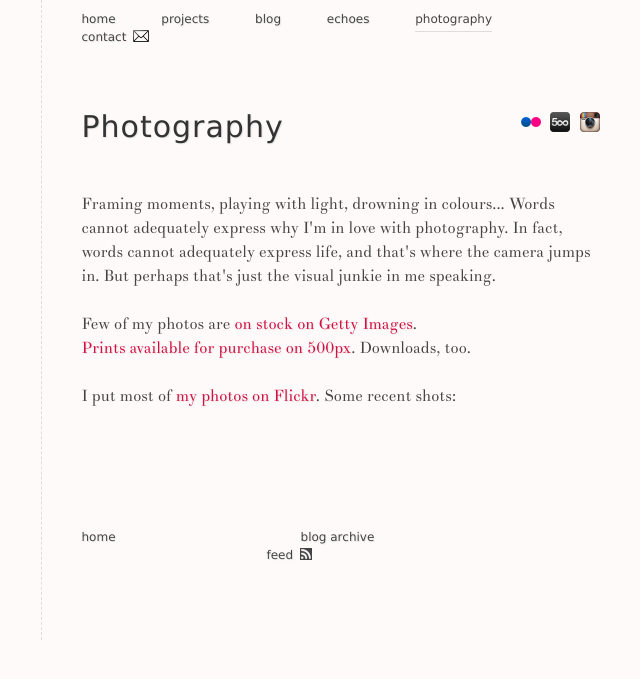
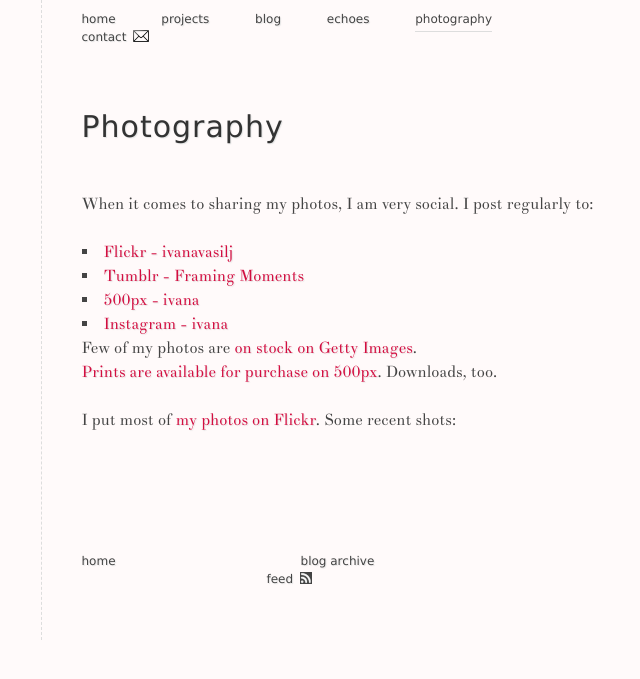
Before and after one commit to ivana/ivana.github.com, a Jekyll site: the page built from photography.html, in a window 1280 px wide. Shown: the top 679 px of the page, without its empty margins (320-960 px from the left). Built offline with Jekyll 4.4.1, drawn with Linux system fonts in a browser that asks for light colours; nearby versions of some CDN libraries; Markdown is read by kramdown in place of the engine named in the settings.

Commit message:
photography: simple list instead of social icons

```diff
--- a/css/style.css
+++ b/css/style.css
@@ -171,9 +171,7 @@
 
 /* photography */
 .photography > h1 { float:left }
-.photography ol { padding-top:8px; text-align: right; }
-.photography ol img { width: 20px; }
-.photography li { display:inline; margin-left:6px }
+.photography ol { list-style-type: square; }
 .photography p { clear:both; }
 
 .photography article { margin-top:50px; }
@@ -183,8 +181,8 @@
 }
 
 /* abstractions */
-.top, .vcard li a, .tags small, .photography ol, footer { font-size:12px }
-pre code, .annotated ol a, .tags, .gist { font-size:14px }
+.top, .vcard li a, .tags small, footer { font-size:12px }
+pre code, .annotated ol a, .tags { font-size:14px }
 h1, a, .tags li { text-shadow: 1px 1px 1px #e4e4e4; }
 
 /* post specific */
--- a/photography.html
+++ b/photography.html
@@ -5,19 +5,19 @@
 ---
 <section id="photography" class="photography">
   <h1>Photography</h1>
+
+  <p>When it comes to sharing my photos, I am very social. I post regularly to:</p>
   <ol>
-    <li><a href="http://www.flickr.com/photos/ivanavasilj/" rel="me" title="Flickr"><img src="/img/icons/flickr.png" alt=""></a></li>
-    <li><a href="http://500px.com/ivana" rel="me" title="500px"><img src="/img/icons/500px.png" alt=""></a></li>
-    <li><a href="http://instagram.heroku.com/users/ivana" rel="me" title="Instagram"><img src="/img/icons/instagram.png" alt=""></a></li>
+    <li><a href="http://www.flickr.com/photos/ivanavasilj/" rel="me">Flickr - ivanavasilj</a></li>
+    <li><a href="http://framingmoments.tumblr.com" rel="me">Tumblr - Framing Moments</a></li>
+    <li><a href="http://500px.com/ivana" rel="me">500px - ivana</a></li>
+    <li><a href="http://instagram.heroku.com/users/ivana" rel="me">Instagram - ivana</a></li>
   </ol>
-
-  <p>Framing moments, playing with light, drowning in colours... Words cannot adequately express why I'm in love with photography. In fact, words cannot adequately express life, and that's where the camera jumps in. But perhaps that's just the visual junkie in me speaking.
-  </p>
 
   <p>Few of my photos are
     <a href="http://www.gettyimages.com/Search/Search.aspx?assettype=image&amp;artist=Ivana+Vasilj" rel="me">on stock on Getty Images</a>.
     <br>
-    <a href="http://500px.com/ivana/store" rel="me">Prints available for purchase on 500px</a>. Downloads, too.
+    <a href="http://500px.com/ivana/store" rel="me">Prints are available for purchase on 500px</a>. Downloads, too.
   </p>
 
   <p>I put most of <a href="http://www.flickr.com/photos/ivanavasilj/" rel="me">my photos on Flickr</a>. Some recent shots:</p>
```
